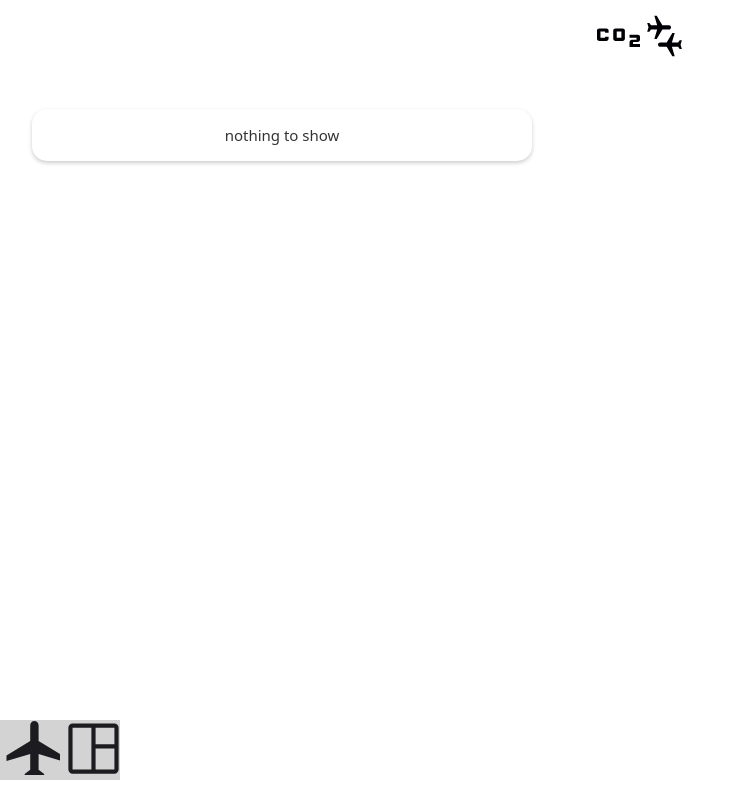
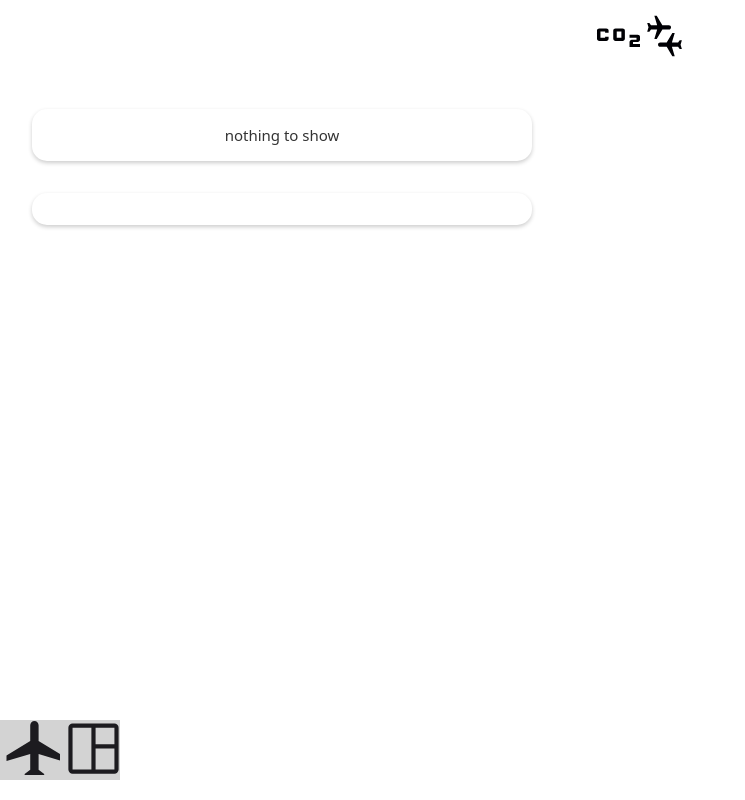
Before and after one commit to Diren-T/capstone-project, a Next.js app: page /dashboard in a window 1280 px wide. Shown: the whole page, without its empty margins (0-745 px from the left). Built offline with nearby package versions, Linux system fonts and the light colour scheme.

Commit message:
feature/saveflight

```diff
--- a/components/Card/Index.js
+++ b/components/Card/Index.js
@@ -1,10 +1,10 @@
 export default function FlightCard({ trip }) {
   return (
     <section>
-      <p>Departure: {trip.from}</p>
-      <p>Destination: {trip.to}</p>
-      <p>Passengers: {trip.passengerCount}</p>
-      <p>co2: {parseInt(trip.co2e)} kg</p>
+      <p>{trip.from}</p>
+      <p> {trip.to}</p>
+      <p>{trip.passengerCount}</p>
+      <p>co2 {parseInt(trip.co2e)} kg</p>
     </section>
   );
 }
--- /dev/null
+++ b/components/SavedTrips/index.js
@@ -0,0 +1,3 @@
+import { atom } from "jotai";
+
+export const savedTrips = atom([]);
--- a/pages/dashboard.js
+++ b/pages/dashboard.js
@@ -1,9 +1,10 @@
 import styled from "styled-components";
 import Navbar from "@/components/Navbar";
 import Header from "@/components/Header";
+import FlightCard from "../components/Card/Index.js";
 import { useAtom } from "jotai";
 import globalTrips from "@/public/data";
-import { globalTrip } from ".";
+import { globalTrip, savedTrips } from ".";
 
 const StyledCard = styled.div`
   display: flex;
@@ -24,9 +25,29 @@ const StyledCardContent = styled.div`
   color: #333333;
 `;
 
+const SavedCard = styled.div`
+  display: flex;
+  flex-direction: column;
+  background-color: #ffffff;
+  box-shadow: 0 2px 4px rgba(0, 0, 0, 0.2);
+  border-radius: 15px;
+  margin: 2rem;
+  width: 80%;
+  max-width: 500px;
+`;
+
+const SavedCardContent = styled.div`
+  flex: 1;
+  padding: 1rem;
+  text-align: center;
+  font-size: 15px;
+  color: #333333;
+`;
+
 export default function Dashboard() {
   const [trips, setTrips] = useAtom(globalTrips);
   const [trip, setTrip] = useAtom(globalTrip);
+  const [saved, setSaved] = useAtom(globalTrips);
 
   return (
     <>
@@ -44,10 +65,27 @@ export default function Dashboard() {
                 {trip.to}
               </p>
               <p style={{ display: "inline-block" }}>CO₂ {trip.co2e} kg</p>
+              <button
+                onClick={() => {
+                  if (trip) {
+                    setSaved([...saved, trip]);
+                    setTrips([...trips, trip]);
+                    setTrip({});
+                  }
+                }}
+              >
+                Save Trip
+              </button>
             </div>
           )}
         </StyledCardContent>
       </StyledCard>
+      <SavedCard>
+        <SavedCardContent>
+          {trips &&
+            trips.map((trip) => <FlightCard key={trip.id} trip={trip} />)}
+        </SavedCardContent>
+      </SavedCard>
 
       <Navbar />
     </>
```
